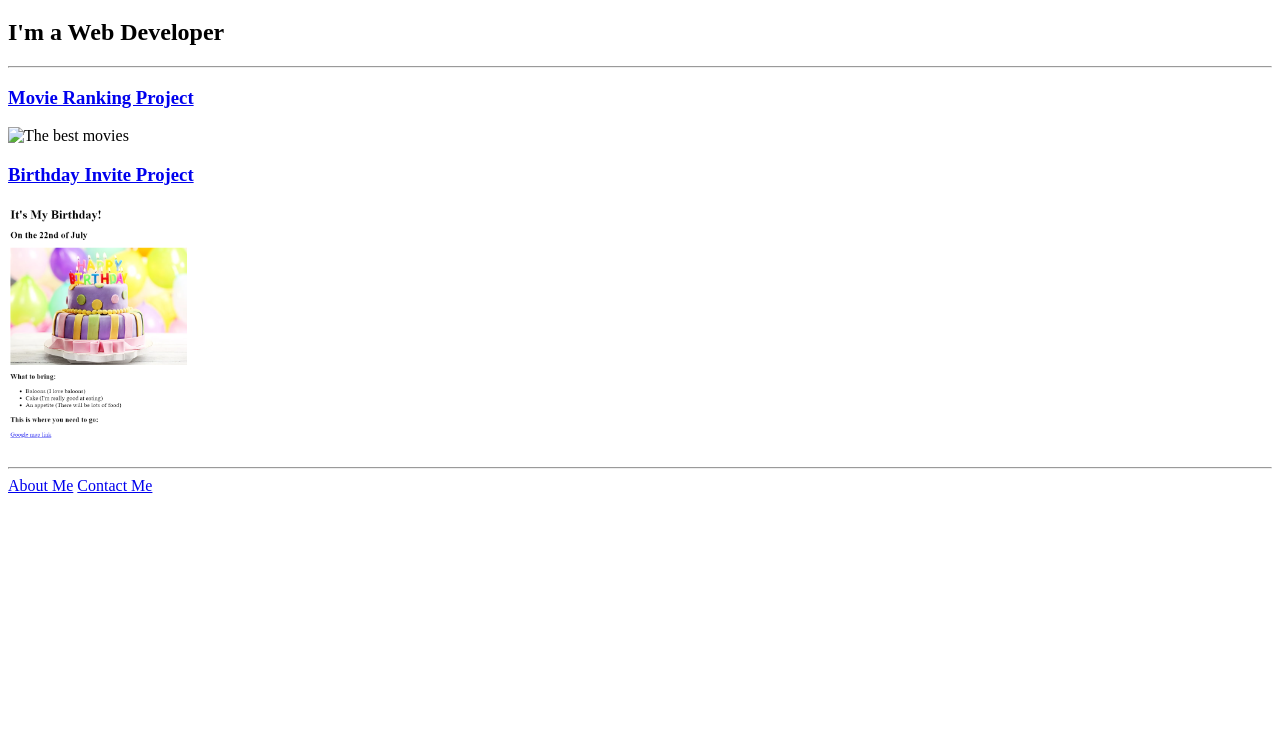
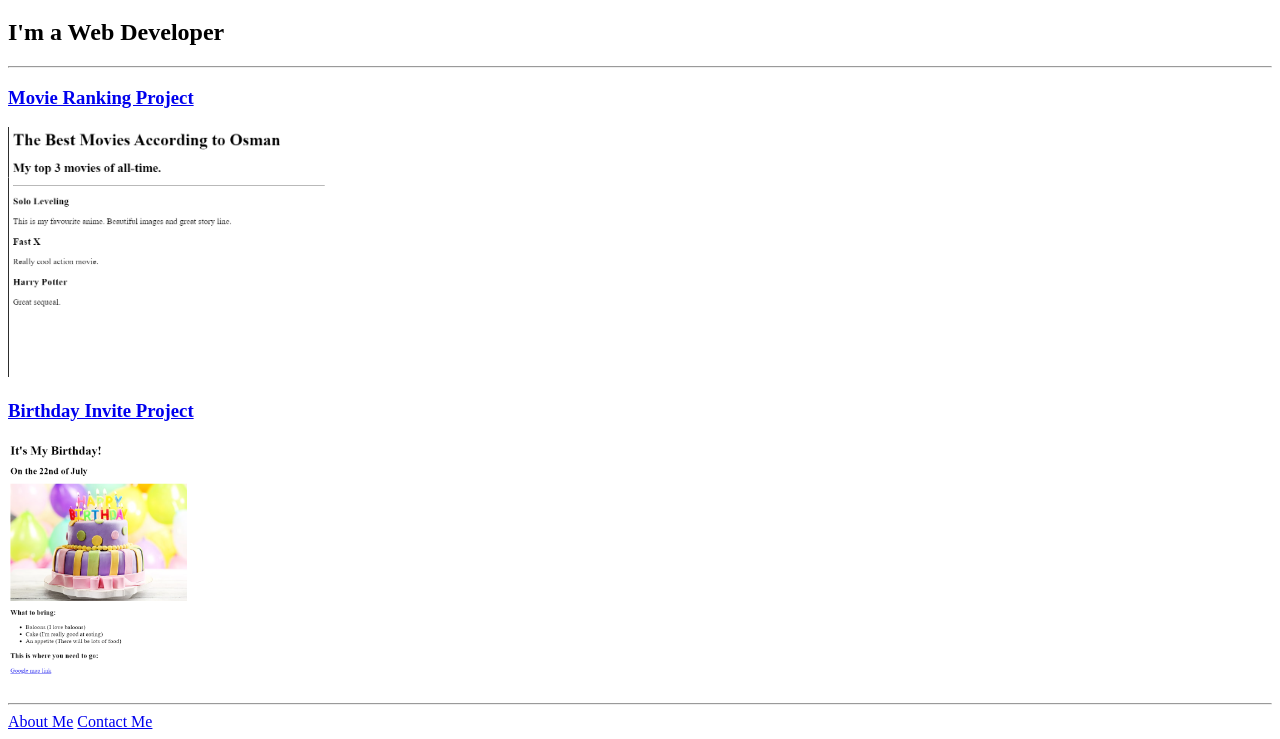
Before and after one commit to Ozie12/html-portfolio, a plain HTML site: page index.html in a window 1280 px wide. Shown: the part 61-800 px from the top of the page. Drawn offline with Linux system fonts and the light colour scheme.

Commit message:
Update index.html

```diff
--- a/index.html
+++ b/index.html
@@ -13,7 +13,7 @@
             <h3>
             <a href="../4.3 HTML Porfolio Project/public/movie-ranking.html">Movie Ranking Project</a>
             </h3>
-            <img src="../4.3 HTML Porfolio Project/assets/images/The best movies according to osman.png" height="250" alt="The best movies"/>
+            <img src="./assets/images/The best movies according to osman.png" height="250" alt="The best movies"/>
     <br />
             <h3>
              <a href="../4.3 HTML Porfolio Project/public/birthday-invite.html">Birthday Invite Project</a>
```
